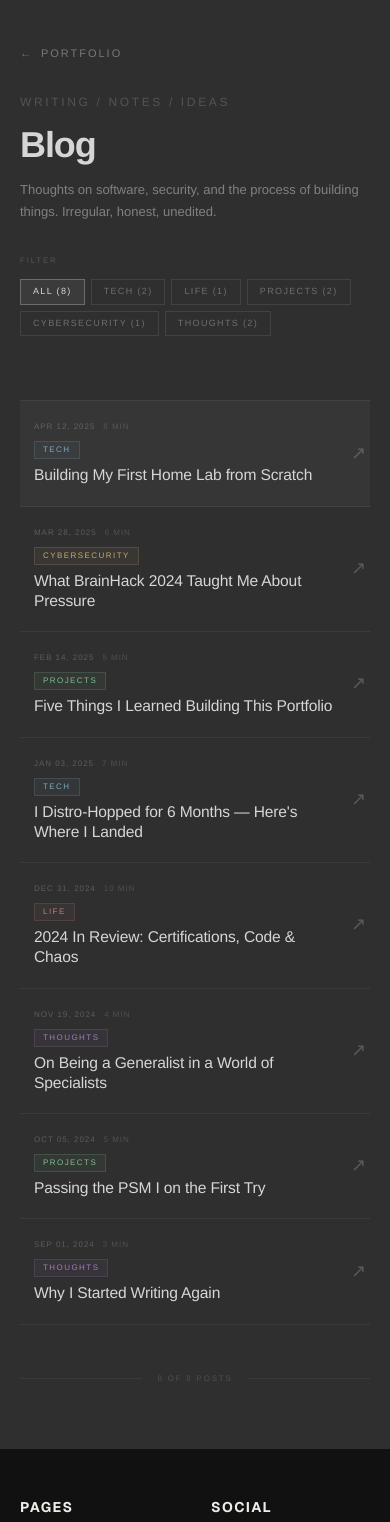
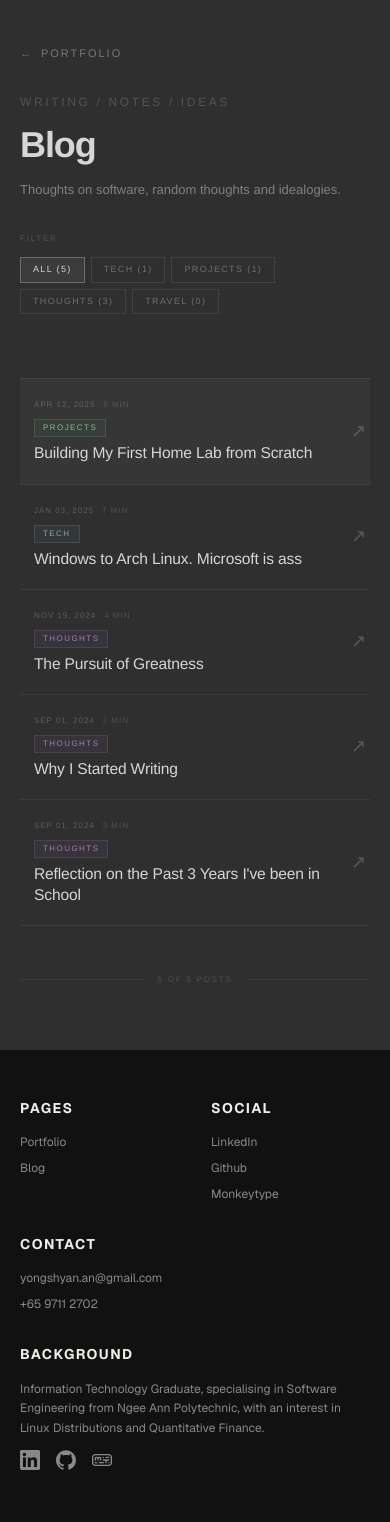
Before and after one commit to Koyonari/ys-portfolio, a Next.js app: page /blog in a window 390 px wide. Shown: the top 1522 px of the page. Built offline with nearby package versions, Linux system fonts and the light colour scheme.

Commit message:
feat: added some content and shit

```diff
--- a/src/app/page.tsx
+++ b/src/app/page.tsx
@@ -14,8 +14,8 @@ export default function Home() {
       <AboutPara />
       <Toolkit />
       <Work />
-      <Certs />
-      <Footer />
+      <Certs id = "certs" />
+      <Footer id = "footer" />
     </div>
   );
 }
--- a/src/components/blog/header.tsx
+++ b/src/components/blog/header.tsx
@@ -28,8 +28,7 @@ export default function Header({ onBack }: HeaderProps) {
           className="fade-up mt-4 max-w-[480px] text-[clamp(13px,1.2vw,15px)] font-light leading-[1.7] text-[rgba(228,228,223,0.45)]"
           style={{ animationDelay: "0.22s" }}
         >
-          Thoughts on software, security, and the process of building things.
-          Irregular, honest, unedited.
+          Thoughts on software, random thoughts and idealogies.
         </p>
       </div>
     </div>
--- a/src/components/main/aboutpara.tsx
+++ b/src/components/main/aboutpara.tsx
@@ -1,5 +1,6 @@
 "use client";
 import { useRef, useEffect, useLayoutEffect, useState } from "react";
+import Link from "next/link";
 
 function ScrambleButton() {
   const [displayText, setDisplayText] = useState("READ MY BLOG");
@@ -176,7 +177,9 @@ export default function AboutPara() {
               transition: "opacity 0.6s ease 0.25s, transform 0.6s ease 0.25s",
             }}
           >
-            <ScrambleButton />
+            <Link href="/blog" style={{ textDecoration: "none" }}>
+              <ScrambleButton />
+            </Link>
           </div>
         </div>
       </div>
--- a/src/components/main/certs.tsx
+++ b/src/components/main/certs.tsx
@@ -39,7 +39,11 @@ const certs: Certificate[] = [
 
 const PAGE_SIZE = 6;
 
-export default function Certs() {
+interface CertsProps {
+  id?: string;
+}
+
+export default function Certs({ id }: CertsProps) {
   const [filterCat, setFilterCat] = useState<CatKey | "All">("All");
   const [selected, setSelected] = useState<Certificate | null>(null);
   const [showAll, setShowAll] = useState(false);
@@ -66,7 +70,7 @@ export default function Certs() {
   const visibleCerts = showAll ? allFiltered : allFiltered.slice(0, PAGE_SIZE);
 
   return (
-    <div className="relative w-full text-[#D6D6D6] min-h-[700px]">
+    <div id={id} className="relative w-full text-[#D6D6D6] min-h-[700px]">
       <div className="relative mx-auto max-w-7xl px-[clamp(1.25rem,4vw,4rem)] py-16 pt-10">
 
         {/* Mobile layout */}
--- a/src/components/main/footer.tsx
+++ b/src/components/main/footer.tsx
@@ -2,7 +2,7 @@
 
 import { useEffect, useRef, useState } from "react";
 
-export default function Footer() {
+export default function Footer({ id }:any) {
   const sectionRef = useRef<HTMLElement>(null);
   const [entered, setEntered] = useState(false);
   const [singaporeTime, setSingaporeTime] = useState("");
@@ -61,7 +61,7 @@ export default function Footer() {
         .link-hover:hover::after { width: 100%; }
       `}</style>
 
-      <section ref={sectionRef} className="w-full bg-[#111] text-[#f0ede8] font-sans">
+      <section id = {id} ref={sectionRef} className="w-full bg-[#111] text-[#f0ede8] font-sans">
         <div className="mx-auto max-w-7xl px-[clamp(1.25rem,4vw,4rem)] py-12 md:py-16">
           <div className="grid grid-cols-2 md:grid-cols-4 gap-8 md:gap-12">
 
@@ -98,7 +98,7 @@ export default function Footer() {
             {/* Background */}
             <div className={`text-xs col-span-2 md:col-span-1 ${fade("delay-[240ms]")}`}>
               <p className="lg:text-xs text-sm font-bold uppercase tracking-widest mb-4">Background</p>
-              <p className="lg:text-sm text-[#f0ede8]/55 leading-relaxed mb-3">Information Technology Graduate, specialising in Software Engineering at Ngee Ann Polytechnic, with an interest in Linux Distributions and Quantitative Finance.</p>
+              <p className="lg:text-sm text-[#f0ede8]/55 leading-relaxed mb-3">Information Technology Graduate, specialising in Software Engineering from Ngee Ann Polytechnic, with an interest in Linux Distributions and Quantitative Finance.</p>
 
               <div className={`flex gap-4 ${fade("delay-[320ms]")}`}>
                 <a href="https://www.linkedin.com/in/yong-shyan-an/" target="_blank" rel="noopener noreferrer" aria-label="LinkedIn" className="w-5 h-5 lg:w-7 lg:h-7 flex items-center justify-center text-[#f0ede8]/55 hover:text-[#f0ede8] transition-colors duration-200">
--- a/src/components/main/hero.tsx
+++ b/src/components/main/hero.tsx
@@ -14,6 +14,16 @@ export default function Hero() {
     });
     return () => cancelAnimationFrame(raf);
   }, []);
+
+  const handleSmoothScroll = (e: React.MouseEvent<HTMLAnchorElement>, href: string) => {
+    if (href.startsWith("#")) {
+      e.preventDefault();
+      const target = document.querySelector(href);
+      if (target) {
+        target.scrollIntoView({ behavior: "smooth" });
+      }
+    }
+  };
 
   return (
     <>
@@ -51,6 +61,7 @@ export default function Hero() {
           transition: opacity .22s ease;
           cursor: pointer;
           opacity: 0.5;
+          text-decoration: none;
         }
         .hs-work:hover { opacity: 1; }
         .hs-work-arrow {
@@ -225,14 +236,16 @@ export default function Hero() {
           </div>
 
           {[
-            { n: "4", index: "01", title: "Blog", tags: "My thoughts" },
-            { n: "5", index: "02", title: "Certifications & Awards", tags: "my acollades & credentials" },
-            { n: "6", index: "03", title: "Contact Me", tags: "Contact me on LinkedIn / Email / Whatsapp" },
+            { n: "4", index: "01", title: "Blog", tags: "My thoughts", href: "/blog" },
+            { n: "5", index: "02", title: "Certifications & Awards", tags: "my accolades & credentials", href: "#certs" },
+            { n: "6", index: "03", title: "Contact Me", tags: "Contact me on LinkedIn / Email / Whatsapp", href: "#footer" },
           ].map((work, i) => (
-            <div
+            <a
               key={work.index}
+              href={work.href}
               data-a={work.n}
               className="hs-work"
+              onClick={(e) => handleSmoothScroll(e, work.href)}
               style={{
                 display: "grid",
                 gridTemplateColumns: "1.8rem 1fr auto",
@@ -255,7 +268,7 @@ export default function Hero() {
                   {work.tags}
                 </span>
               </div>
-            </div>
+            </a>
           ))}
         </div>
 
@@ -297,7 +310,7 @@ export default function Hero() {
                 className="m-0 text-right"
                 style={{ fontSize: "10px", letterSpacing: "-0.02em", lineHeight: "1.65em", color: "var(--muted-bright)", maxWidth: "150px" }}
               >
-                Hey, I&apos;m Yong Shyan, a Software Engineering Diploma Graduate
+                Hey, I&apos;m an Information Technology Diploma Graduate
               </p>
             </div>
             <div aria-hidden="true" style={{ height: "calc(clamp(44px,9vw,92px) * 1.3)" }} />
--- a/src/data/posts.ts
+++ b/src/data/posts.ts
@@ -7,81 +7,37 @@ export const POSTS: BlogPost[] = [
     title: "Building My First Home Lab from Scratch",
     date: "Apr 12, 2025",
     dateISO: "2025-04-12",
-    category: "Tech",
+    category: "Projects",
     readTime: "8 min",
     excerpt: "A deep dive into how I set up my first home lab with recycled hardware, pfSense, and a few sleepless nights.",
     patternType: "circuit",
   },
   {
     id: 2,
-    slug: "lessons-from-brainhack-2024",
-    title: "What BrainHack 2024 Taught Me About Pressure",
-    date: "Mar 28, 2025",
-    dateISO: "2025-03-28",
-    category: "Cybersecurity",
-    readTime: "6 min",
-    excerpt: "CTF competitions are chaos. Here's how we placed and what I'd do differently next time.",
-    patternType: "helix",
-  },
-  {
-    id: 3,
-    slug: "next-js-portfolio-lessons",
-    title: "Five Things I Learned Building This Portfolio",
-    date: "Feb 14, 2025",
-    dateISO: "2025-02-14",
-    category: "Projects",
-    readTime: "5 min",
-    excerpt: "Scroll-jacking, clip-path animations, and why I'll never use a CSS framework blindly again.",
-    patternType: "wave",
-  },
-  {
-    id: 4,
-    slug: "linux-distro-hopping",
-    title: "I Distro-Hopped for 6 Months — Here's Where I Landed",
+    slug: "windows-to-arch",
+    title: "Windows to Arch Linux. Microsoft is ass",
     date: "Jan 03, 2025",
     dateISO: "2025-01-03",
     category: "Tech",
     readTime: "7 min",
-    excerpt: "Arch, NixOS, Fedora, EndeavourOS. The journey, the config grief, and my final daily driver.",
+    excerpt: "From Windows to Mint to Arch. The journey, the config grief, and my final daily driver.",
     patternType: "grid",
   },
   {
-    id: 5,
-    slug: "year-in-review-2024",
-    title: "2024 In Review: Certifications, Code & Chaos",
-    date: "Dec 31, 2024",
-    dateISO: "2024-12-31",
-    category: "Life",
-    readTime: "10 min",
-    excerpt: "Looking back at everything I shipped, learned, and broke across 12 months of a final year at NP.",
-    patternType: "dots",
-  },
-  {
-    id: 6,
-    slug: "on-being-a-generalist",
-    title: "On Being a Generalist in a World of Specialists",
+    id: 3,
+    slug: "pursuit-of-greatness",
+    title: "The Pursuit of Greatness",
     date: "Nov 19, 2024",
     dateISO: "2024-11-19",
     category: "Thoughts",
     readTime: "4 min",
-    excerpt: "Do I focus on security? Frontend? Backend? The honest answer I eventually arrived at.",
+    excerpt: "For the past few months, I've gotten obsessed about being the desire of being great. Greed, Sacrifice and Obsession.",
     patternType: "lines",
   },
   {
-    id: 7,
-    slug: "scrum-master-exam",
-    title: "Passing the PSM I on the First Try",
-    date: "Oct 05, 2024",
-    dateISO: "2024-10-05",
-    category: "Projects",
-    readTime: "5 min",
-    excerpt: "Resources, strategy, and the two questions I almost got wrong. A no-fluff study guide.",
-    patternType: "morse",
-  },
-  {
-    id: 8,
+    id: 4,
     slug: "why-i-write",
-    title: "Why I Started Writing Again",
+    title: "Why I Started Writing",
     date: "Sep 01, 2024",
     dateISO: "2024-09-01",
     category: "Thoughts",
@@ -89,4 +45,15 @@ export const POSTS: BlogPost[] = [
     excerpt: "It wasn't about an audience. It was about slowing down long enough to actually think.",
     patternType: "noise",
   },
+  {
+    id: 5,
+    slug: "reflection",
+    title: "Reflection on the Past 3 Years I've been in School",
+    date: "Sep 01, 2024",
+    dateISO: "2024-09-01",
+    category: "Thoughts",
+    readTime: "3 min",
+    excerpt: "From failing student to bottom-high tier student, It's not enough.",
+    patternType: "dots",
+  }
 ];
--- a/src/types/blog.ts
+++ b/src/types/blog.ts
@@ -1,4 +1,4 @@
-export type Category = "All" | "Tech" | "Life" | "Projects" | "Cybersecurity" | "Thoughts";
+export type Category = "All" | "Tech" | "Projects" | "Thoughts" | "Travel";
 
 export interface BlogPost {
   id: number;
@@ -13,12 +13,11 @@ export interface BlogPost {
   patternType: "grid" | "wave" | "noise" | "circuit" | "dots" | "lines" | "helix" | "morse";
 }
 
-export const CATEGORIES: Category[] = ["All", "Tech", "Life", "Projects", "Cybersecurity", "Thoughts"];
+export const CATEGORIES: Category[] = ["All", "Tech", "Projects", "Thoughts", "Travel"];
 
 export const CAT_COLOR: Record<Exclude<Category, "All">, string> = {
   Tech: "#7EAABE",
-  Life: "#BE7E7E",
   Projects: "#7EBE8F",
-  Cybersecurity: "#C8AA6E",
   Thoughts: "#A27EBE",
+  Travel: "#BE7E7E",
 };
```
